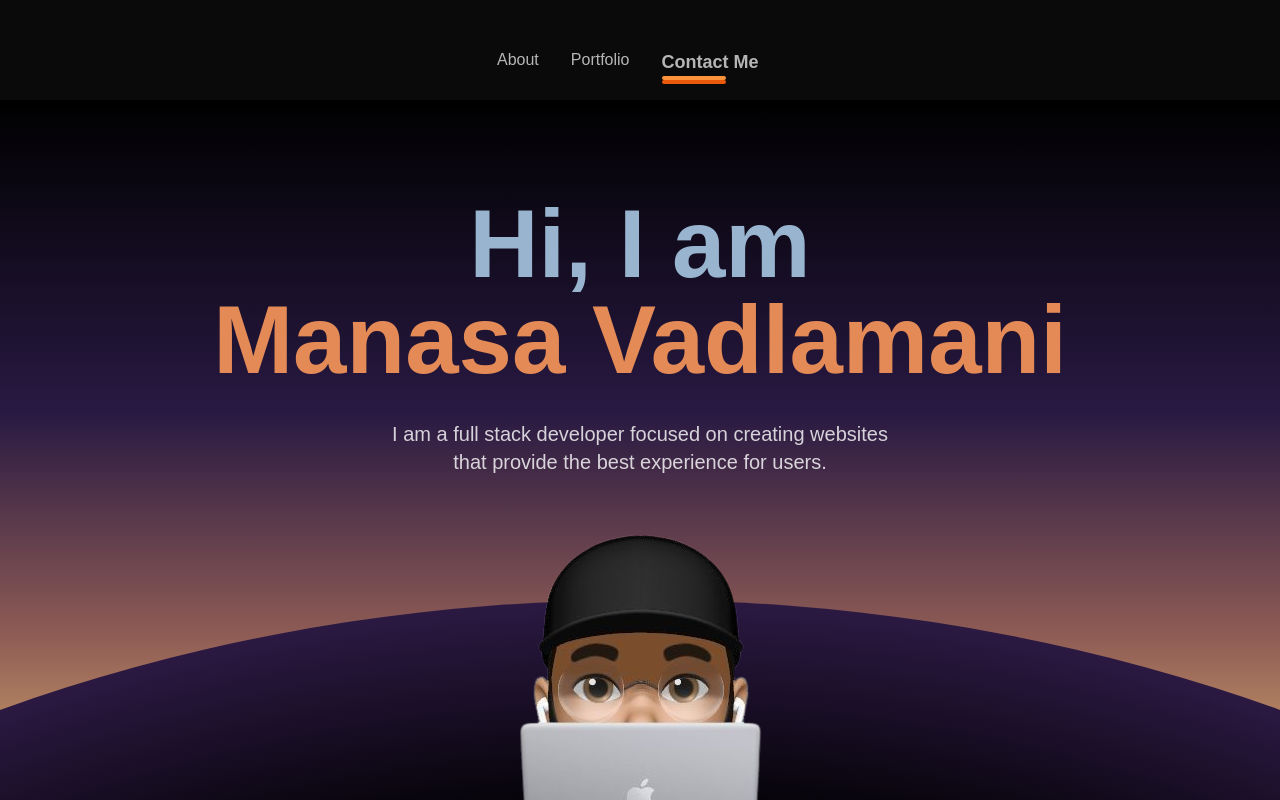
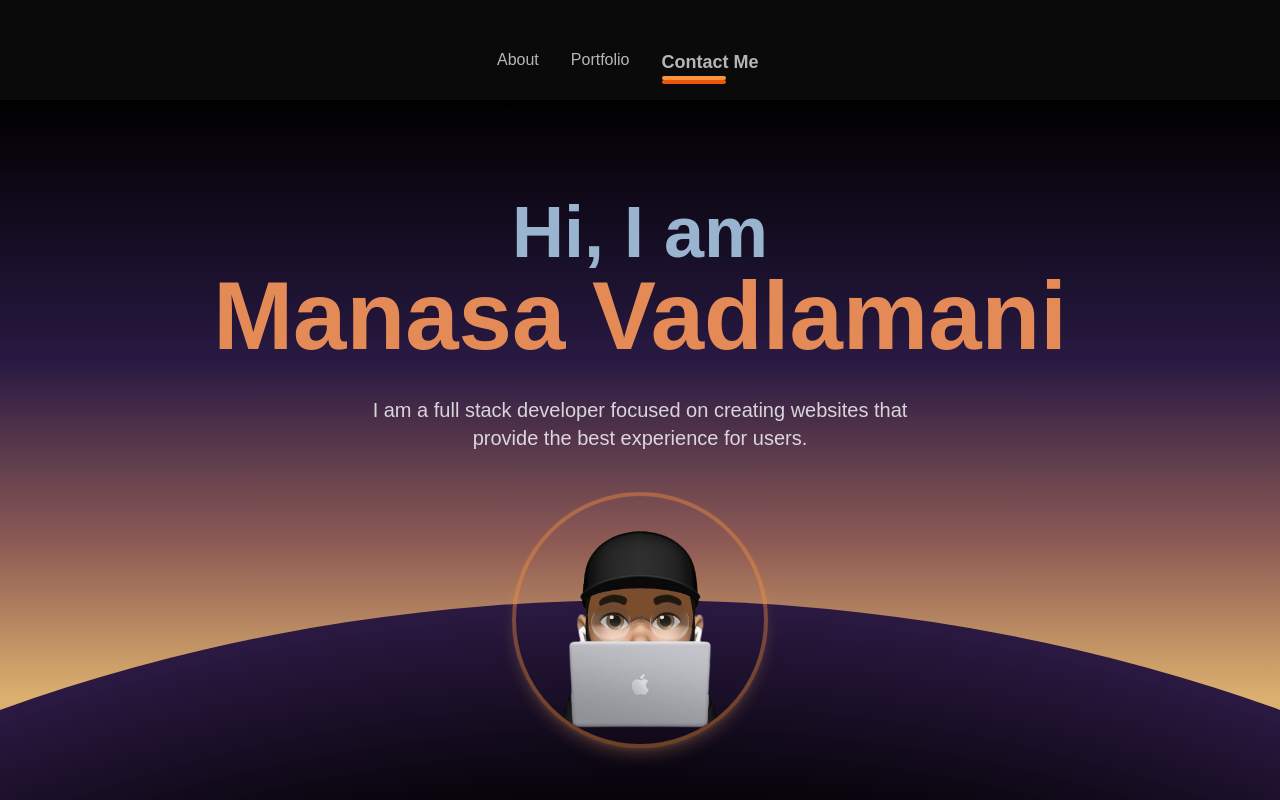
Before and after one commit to manu5703/portfolio-manasa, a Next.js app: page / in a window 1280 px wide. Built offline with nearby package versions, Linux system fonts and the light colour scheme.

Commit message:
Update Hero.tsx

```diff
--- a/src/components/Hero.tsx
+++ b/src/components/Hero.tsx
@@ -3,44 +3,52 @@ import Image from "next/image";
 import React from "react";
 import { motion } from "framer-motion";
 import profilepic from "../assets/profilepic.png";
-// import cursor from "../assets/icon1.png"; // Ensure this is imported correctly
 
 const Hero = () => {
   return (
     <div className="py-24 relative overflow-hidden bg-[linear-gradient(to_bottom,#000,#281942_35%,#8F5C55_60%,#DBAF6E_80%)]">
+      {/* Background Circle */}
       <div className="absolute rounded-[50%] w-[3000px] h-[2300px] top-[500px] left-[50%] -translate-x-1/2 bg-[radial-gradient(closest-side,#000_80%,#2B1942)]"></div>
 
-      <div className="relative text-center">
+      {/* Content */}
+      <div className="relative flex flex-col items-center justify-center text-center px-4">
+        {/* Animated Name */}
         <motion.div
           initial={{ opacity: 0, scale: 0.8 }}
           animate={{ opacity: 1, scale: 1 }}
           transition={{ duration: 0.8 }}
-          className="text-8xl font-bold"
+          className="font-bold leading-tight"
         >
-          <h2 className="text-[#98B4CE]">Hi, I am</h2>
-          <h2 className="text-[#E48A57]">Manasa Vadlamani</h2>
+          <h2 className="text-[#98B4CE] text-4xl sm:text-5xl md:text-6xl lg:text-7xl">
+            Hi, I am
+          </h2>
+          <h2 className="text-[#E48A57] text-5xl sm:text-6xl md:text-7xl lg:text-8xl">
+            Manasa Vadlamani
+          </h2>
         </motion.div>
 
+        {/* Animated Description */}
         <motion.p
           initial={{ opacity: 0, y: 20 }}
           animate={{ opacity: 1, y: 0 }}
           transition={{ duration: 0.8, delay: 0.5 }}
-          className="text-xl max-w-[500px] mx-auto mt-8 text-white/80"
+          className="text-base sm:text-lg md:text-xl max-w-[600px] mx-auto mt-8 text-white/80 px-2"
         >
           I am a full stack developer focused on creating websites that provide
           the best experience for users.
         </motion.p>
 
+        {/* Profile Picture */}
         <motion.div
           initial={{ opacity: 0, y: 30 }}
           animate={{ opacity: 1, y: 0 }}
           transition={{ duration: 0.8, delay: 1 }}
-          className="mx-auto"
+          className="mx-auto mt-10"
         >
           <Image
             src={profilepic}
             alt="Profile Picture"
-            className="h-100 w-100 mx-auto"
+            className="w-40 h-40 sm:w-52 sm:h-52 md:w-64 md:h-64 rounded-full mx-auto border-4 border-orange-400/40 shadow-lg shadow-orange-300/20"
           />
         </motion.div>
       </div>
```
